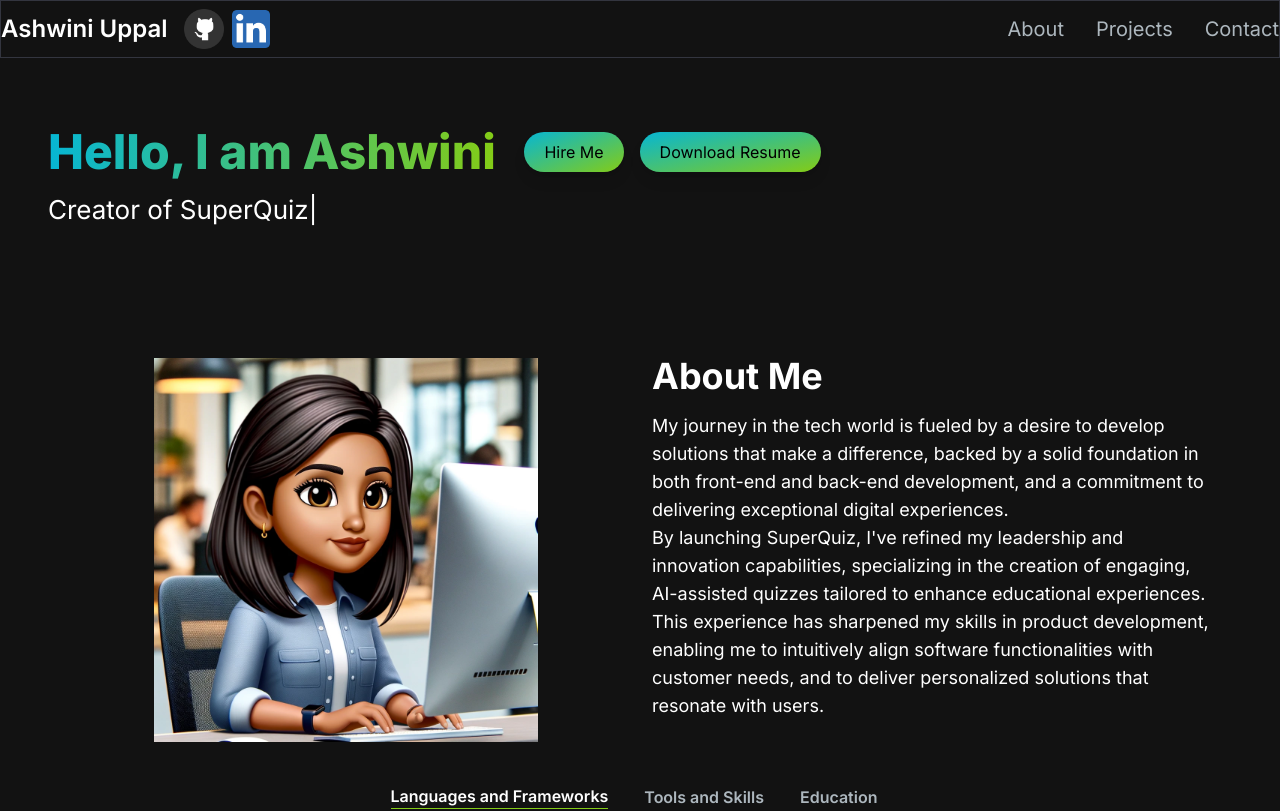
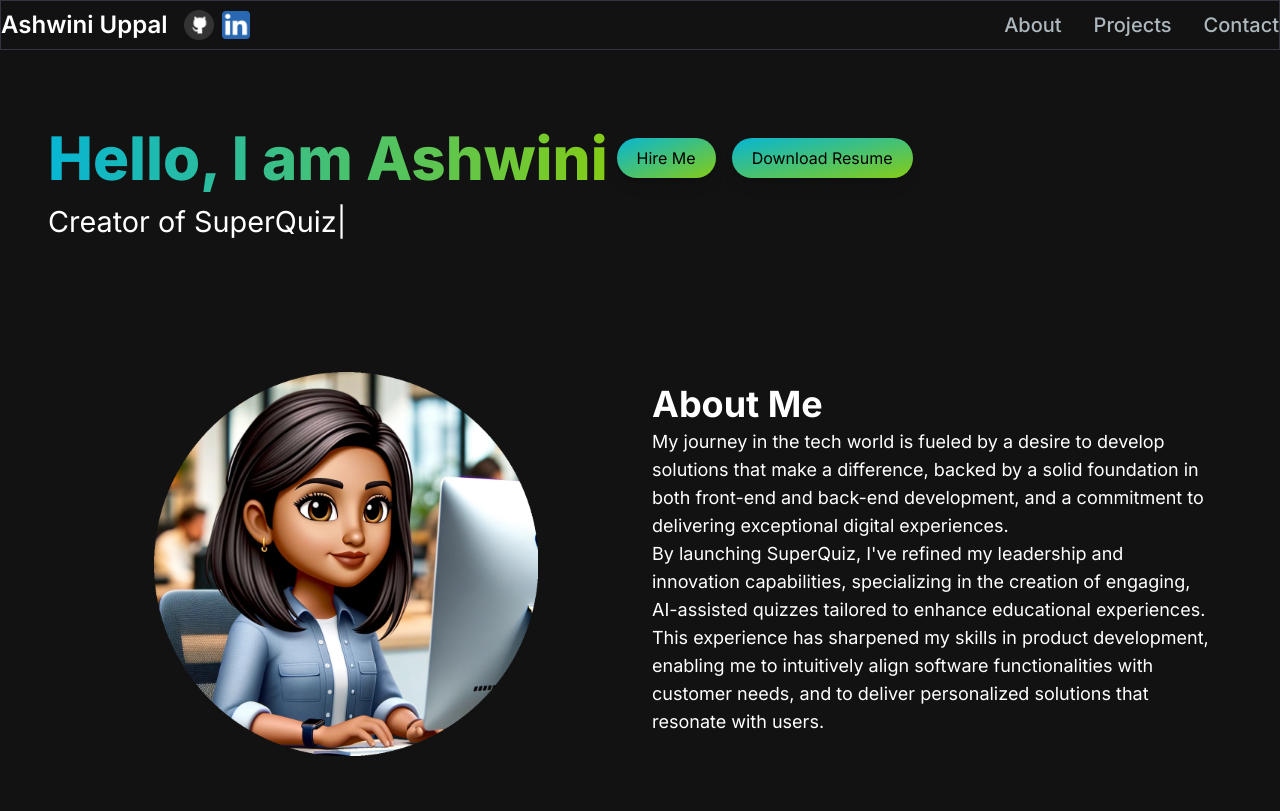
Before and after one commit to ashuppal/Portfolio-nextJS, a Next.js app: page / in a window 1280 px wide. Shown: the top 811 px of the page. Built offline with nearby package versions, Linux system fonts and the light colour scheme.

Commit message:
form component working as expected

```diff
--- a/app/api/send/route.js
+++ b/app/api/send/route.js
@@ -4,13 +4,18 @@ import { Resend } from 'resend';
 
 const resend = new Resend(process.env.RESEND_API_KEY);
 
-export async function POST() {
+export async function POST(req, res) {
+  const {email, subject, message} = await req.json();
+  console.log(email, subject, message);
   try {
     const data = await resend.emails.send({
-      from: 'Ashwini <ashuppal@gmail.com>',
+      from: 'onboarding@resend.dev',
       to: ['ashuppal@gmail.com'],
       subject: 'Hello world',
-      react: <><p>Email Body</p></>
+      react: <><p> <h1>{subject}</h1>
+        <p>Thank you for contacting us!</p>
+        <p>New message submitted:</p>
+        <p>{message}</p></p></>
     });
 
     return NextResponse.json(data);
--- a/app/components/AboutMe.jsx
+++ b/app/components/AboutMe.jsx
@@ -86,8 +86,8 @@ function AboutMe() {
               />
             </div>
           </div>
-          <div className="w-full md:w-1/2 text-center md:text-left">
-            <h2 className="text-4xl font-bold mb-4">About Me</h2>
+          <div className="w-full md:w-1/2 text-center md:text-left mt-2 md:mt-4">
+            <h2 className="text-4xl font-bold mb-1">About Me</h2>
             <p className="text-base md:text-lg mb-6">
               My journey in the
               tech world is fueled by a desire to develop solutions that make a
@@ -103,8 +103,8 @@ function AboutMe() {
             </p>
           </div>
         </div>
-        <div className="w-full flex flex-col items-center">
-          <div className="flex justify-center mt-4 mb-8 gap-6">
+        <div className="w-full flex flex-col items-center mt-8 md:mt-12">
+          <div className="flex justify-center mt-4 mb-3 gap-6">
             <AboutMeTabs
               selectTab={() => handleTabChange("skills")}
               active={tab === "skills"}
--- a/app/components/AboutMeTabs.jsx
+++ b/app/components/AboutMeTabs.jsx
@@ -1,6 +1,6 @@
 import React from 'react'
 
-const AboutMeTabs = ({active, selectTab, children}) => {
+const AboutMeTabs = ({ active, selectTab, children }) => {
   const buttonClasses = active
     ? "text-white border-lime-500 border-b"
     : "text-[#ADB7BE]";
--- a/app/components/Email.jsx
+++ b/app/components/Email.jsx
@@ -1,17 +1,51 @@
 'use client';
-import React from 'react';
+import React, {useState} from 'react';
 import Image from "next/image";
 import Link from "next/link";
 import GithubIcon from "../../public/images/github2.png"
 import LinkedinIcon from "../../public/images/LinkedIn.png"
 
 const Email = () => {
+
+  const [emailSubmitted, setEmailSubmitted] = useState(false);
+
+  const handleSubmit = async(e) => {
+    e.preventDefault();
+   const data = {
+      email: e.target.email.value,
+      subject: e.target.subject.value,
+      message: e.target.message.value
+    };
+    const JSONdata = JSON.stringify(data);
+    const endpoint = "/api/send";
+
+    console.log(data);
+    setEmailSubmitted(true);
+
+    const options = {
+      method: "POST",
+      headers: {
+        "Content-Type": "application/json",
+      },
+      body: JSONdata,
+    };
+    const response = await fetch(endpoint, options);
+
+    const resData = await response.json();
+
+    if(response.status === 200){
+      console.log("Email sent successfully");
+    } else {
+      console.log("Email failed to send");
+   }
+  };
+
   // Function to handle opening links in a new tab
   const openInNewTab = (url) => {
     window.open(url, '_blank', 'noopener,noreferrer');
   };
   return (
-    <section  id="contact" className="grid md:grid-cols-2 my-12 md:my-16 py-24 gap-4 relative">
+    <section id="contact" className="grid md:grid-cols-2 my-12 md:my-16 py-24 gap-4 relative">
       <div className="absolute w-80 h-80 z-0 "></div>
       <div className="z-10">
         <h5 className="text-xl font-bold text-white myåç-2">Let's Connect</h5><br></br>
@@ -42,15 +76,21 @@ I'm excited about the possibility of working together and discovering what we ca
           </div>
         </div>
       </div>
-        <form>
+      {emailSubmitted ? (
+          <p className="text-green-500 text-sm mt-2">
+            Email sent successfully!
+          </p>
+        ) : (
+      <form className='flex flex-col' onSubmit={handleSubmit}>
         <div class="mb-6">
           <label
-              for="email"
+            htmlfor="email"
             class="block mb-2 text-sm font-medium text-white"
           >
             Your email
           </label>
           <input
+            name="email"
             type="email"
             id="email"
             class="bg-gray-[#18191E] border border-[#33353F] bg-[#18191E] placeholder-[#9CA2A9] text-gray-100 text-sm rounded-lg  block w-full p-2.5"
@@ -60,12 +100,13 @@ I'm excited about the possibility of working together and discovering what we ca
         </div>
         <div class="mb-6">
           <label
-              for="subject"
+            htmlfor="subject"
             class="block mb-2 text-sm font-medium text-white"
           >
             Subject
           </label>
           <input
+            name="subject"
             type="text"
             id="subject"
             class="bg-gray-[#18191E] border border-[#33353F] bg-[#18191E] placeholder-[#9CA2A9] text-gray-100 text-sm rounded-lg  block w-full p-2.5"
@@ -74,12 +115,13 @@ I'm excited about the possibility of working together and discovering what we ca
         </div>
         <div class="mb-6">
           <label
-              for="subject"
+            htmlfor="subject"
             class="block mb-2 text-sm font-medium text-white"
           >
             Message
           </label>
           <textarea
+            name="message"
             id="message"
             class="bg-gray-[#18191E] border border-[#33353F] bg-[#18191E] placeholder-[#9CA2A9] text-gray-100 text-sm rounded-lg  block w-full p-2.5"
 
@@ -95,6 +137,7 @@ I'm excited about the possibility of working together and discovering what we ca
           </button>
         </div>
       </form>
+      )}
 
     </section>
   );
--- a/app/components/HeroSection.jsx
+++ b/app/components/HeroSection.jsx
@@ -6,7 +6,10 @@ import Image from "next/image";
 import GithubIcon from "../../public/images/github2.png"
 import LinkedinIcon from "../../public/images/LinkedIn.png"
 
+
 const HeroSection = () => {
+
+
   const handleDownloadCV = () => {
     window.open('/resume.pdf', '_blank');
   };
@@ -17,19 +20,17 @@ const HeroSection = () => {
 <section className="relative grid grid-cols-1 lg:grid-cols-12 my-4">
   <div className="col-span-7">
     <div className="pb-20">
-          <div className="grid grid-cols-1 lg:grid-cols-3 items-center mb-4">
-            <div className="col-span-2 flex items-center">
-              <h1 className="text-3xl lg:text-5xl font-extrabold text-white whitespace-nowrap">
+      <div className="grid grid-cols-1 lg:grid-cols-5 items-center mb-4">
+        <div className="col-span-2 lg:col-span-4 flex items-center">
+          <h1 className="text-4xl md:text-6xl lg:text-5xl xl:text-6xl font-extrabold text-white whitespace-nowrap mr-4">
             <span className="bg-clip-text text-transparent bg-gradient-to-r from-cyan-500 to-lime-500">
               Hello, I am Ashwini
             </span>
           </h1>
-
         </div>
 
+        <div className="col-span-1 lg:col-span-1 flex justify-end lg:justify-start lg:ml-4">
 
-
-            <div className="col-span-1 flex justify-end lg:justify-start lg:ml-4">
               <Link href="#contact" className="inline-flex justify-center items-center bg-gradient-to-br from-cyan-500 to-lime-500 text-charcoal rounded-full shadow-lg transition duration-150 ease-in-out transform hover:scale-105">
                 <span className="block bg-charcoal hover:bg-cyan-500 hover:border-cyan-700 hover:border-2 hover:text-white rounded-full px-5 py-2 whitespace-nowrap">
                   Hire Me
@@ -42,6 +43,7 @@ const HeroSection = () => {
               </span>
             </div>
           </div>
+
           <TypeAnimation
             sequence={[
               'Full Stack Web Developer', 2000,
@@ -52,7 +54,7 @@ const HeroSection = () => {
               'HTTP API Clients, OpenAI GPT APIs, Auth0 Authentication', 1000
             ]}
             wrapper="div"
-            style={{ fontSize: '1.625rem', lineHeight: '2.25rem', color: 'white' }}
+            style={{ fontSize: '1.8rem', lineHeight: '2.25rem', color: 'white' }}
             speed={50}
             backSpeed={60}
             repeat={Infinity}
--- a/app/components/NavLink.jsx
+++ b/app/components/NavLink.jsx
@@ -1,5 +1,3 @@
-
-
 
 import Link from "next/link";
 const NavLink = ({ href, title }) => {
--- a/app/components/Navbar.jsx
+++ b/app/components/Navbar.jsx
@@ -1,5 +1,4 @@
-"use client";
-import React, { useState } from "react";
+"use client"; import React, { useState } from "react";
 import Link from "next/link";
 import NavLink from "./NavLink";
 import { Bars3Icon, XMarkIcon } from "@heroicons/react/24/solid";
@@ -31,8 +30,10 @@ const Navbar = () => {
     window.open(url, '_blank', 'noopener,noreferrer');
   };
 
+  // Check if the "Contact" link is active
+  const isContactActive = window.location.hash === "#contact";
+
   return (
-
     <nav className="fixed w-full border border-[#33353F] top-0 z-10 bg-[#121212] bg-opacity-100">
       <div className="container mx-auto px-0 py-2 flex items-center justify-between">
         <div className="flex items-center">
@@ -44,8 +45,8 @@ const Navbar = () => {
             <Image
               alt="GitHub logo"
               src={GithubIcon}
-              width={40}
-              height={40}
+              width={30}
+              height={30}
               layout="fixed"
             />
           </div>
@@ -53,27 +54,58 @@ const Navbar = () => {
             <Image
               alt="LinkedIn logo"
               src={LinkedinIcon}
-              width={38}
-              height={38}
+              width={28}
+              height={28}
               layout="fixed"
             />
           </div>
-
         </div>
 
-        <div className="menu hidden md:flex md:items-center" id="navbar">
-          <ul className="flex space-x-8">
-            {navLinks.map((link, index) => (
-              <li key={index}>
-                <NavLink href={link.path} title={link.title} />
-              </li>
-            ))}
+        {/* Render the mobile menu button */}
+        <div className="block md:hidden">
+          {!navbarOpen ? (
+            <button
+              id="nav-toggle"
+              className="flex items-center px-3 py-2 border rounded text-slate-200 border-slate-200 hover:text-white hover:border-white"
+              onClick={() => setNavbarOpen(true)}
+            >
+              <Bars3Icon className="h-5 w-5" />
+            </button>
+          ) : (
+            <button
+              id="nav-toggle"
+              className="flex items-center px-3 py-2 border rounded text-slate-200 border-slate-200 hover:text-white hover:border-white"
+              onClick={() => setNavbarOpen(false)}
+            >
+              <XMarkIcon className="h-5 w-5" />
+            </button>
+          )}
+        </div>
+
+        {/* Render the navigation links */}
+        <div className="hidden md:block md:w-auto" id="navbar-default">
+          <ul className="font-medium flex p-4 md:p-0  rounded-lg flex-row md:space-x-8 mt-0">
+            {navLinks.map((link) => {
+              // Only render the "Contact" link if it's not active
+              if (link.title === "Contact" && isContactActive) {
+                return null;
+              }
+
+              return (
+                <li key={link.title}>
+                  <NavLink
+                    title={link.title}
+                    href={link.path}
+                  />
+                </li>
+              );
+            })}
           </ul>
         </div>
       </div>
       {navbarOpen ? <MenuOverlay links={navLinks} /> : null}
     </nav>
   );
-};
+}
 
 export default Navbar;
--- a/app/globals.css
+++ b/app/globals.css
@@ -1,11 +1,15 @@
 @tailwind base;
 @tailwind components;
 @tailwind utilities;
+
+
+
 
 html, body {
   margin: 0;
   padding: 0;
 }
+
 
 :root {
   --foreground-rgb: 0, 0, 0;
```
Also changed, not shown: public/images/hero.png, public/images/hero1.png (added). Lines whose indentation alone changed are shown as unchanged.
